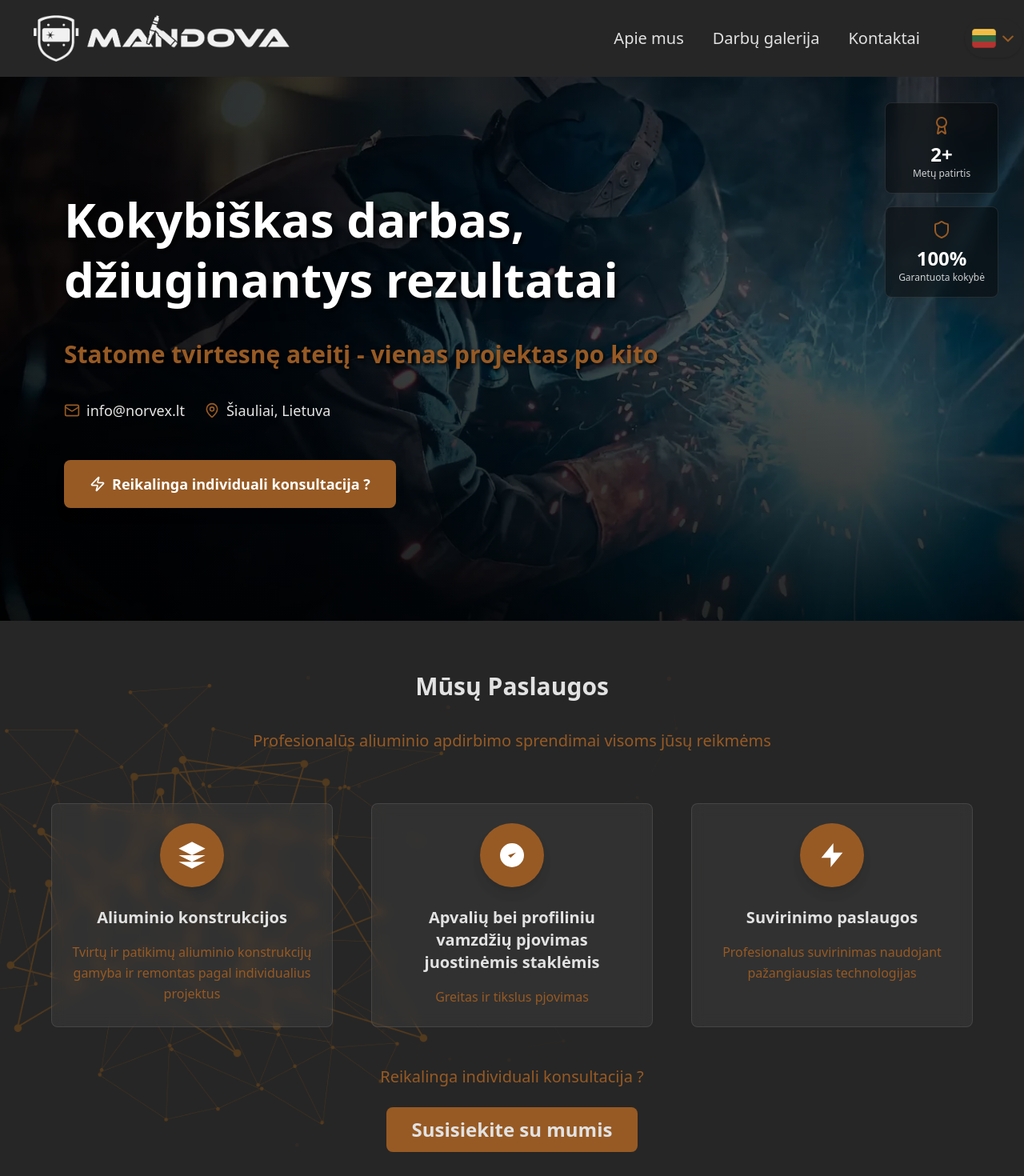
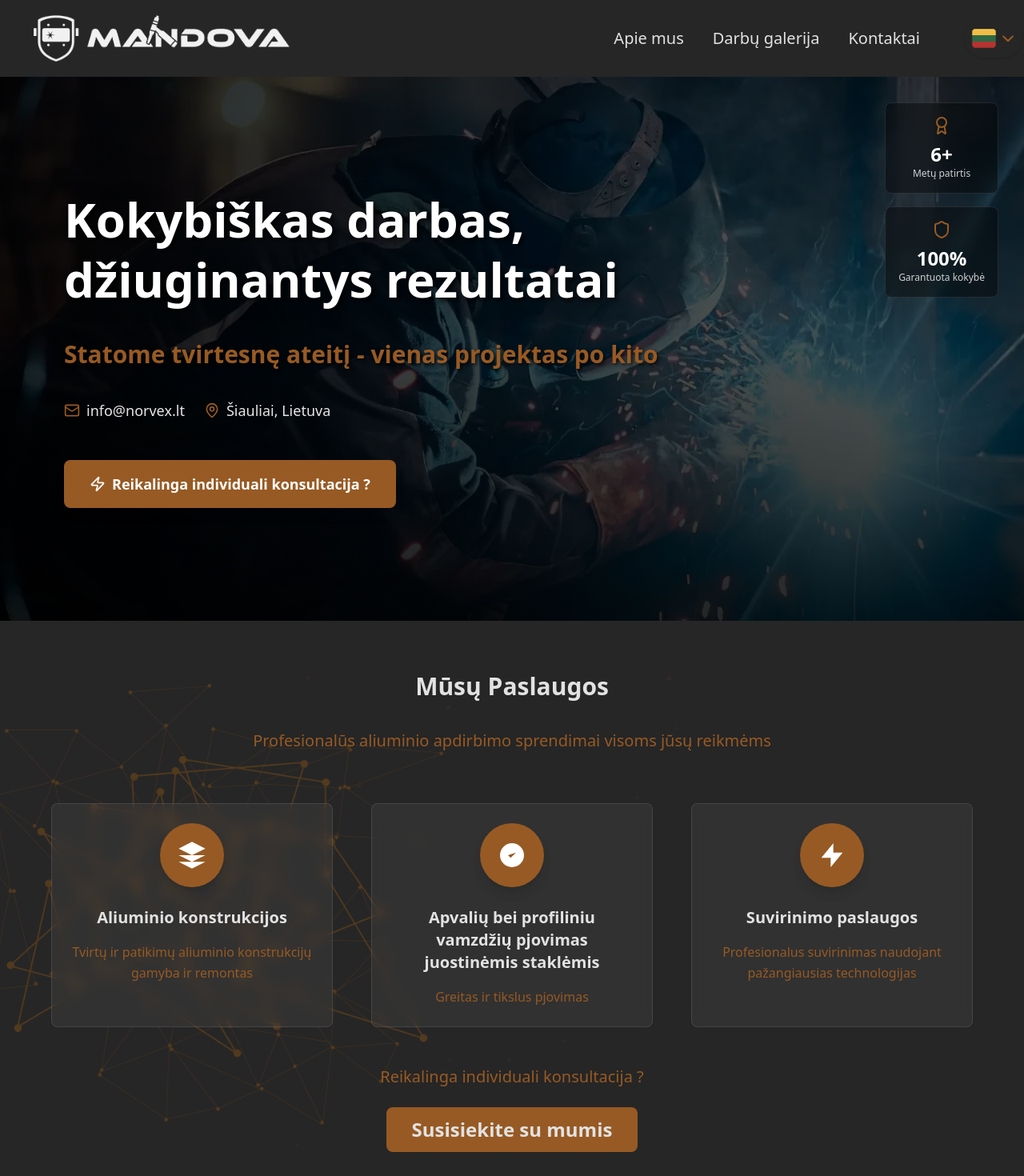
Before and after one commit to DovydasNor/Mandova, a React (Vite) app: page / in a window 1280 px wide. Shown: the top 1470 px of the page at 80% size. Built offline with nearby package versions, Linux system fonts and the light colour scheme.

Commit message:
little text change

```diff
--- a/src/components/Hero.tsx
+++ b/src/components/Hero.tsx
@@ -198,7 +198,7 @@ const Hero: React.FC = () => {
           transition={{ delay: 1 }}
         >
           {[
-            { icon: Award, value: "2+", label: t('about.years_experience') },
+            { icon: Award, value: "6+", label: t('about.years_experience') },
             { icon: Shield, value: "100%", label: t('about.quality') },
           ].map((stat, i) => (
             <motion.div
--- a/src/locales/en/translation.json
+++ b/src/locales/en/translation.json
@@ -23,7 +23,7 @@
     "subtitle": "Professional aluminum processing solutions for all your needs",
     "card1": {
       "title": "Aluminium constructions",
-      "desc": "Manufacturing and repair of strong, reliable aluminum structures tailored to individual projects"
+      "desc": "Manufacturing and repair of strong, reliable aluminum structures"
     },
     "card2": {
       "title": "Cutting of round and profile tubes using a band saw",
--- a/src/locales/lt/translation.json
+++ b/src/locales/lt/translation.json
@@ -23,7 +23,7 @@
     "subtitle": "Profesionalūs aliuminio apdirbimo sprendimai visoms jūsų reikmėms",
     "card1": {
       "title": "Aliuminio konstrukcijos",
-      "desc": "Tvirtų ir patikimų aliuminio konstrukcijų gamyba ir remontas pagal individualius projektus"
+      "desc": "Tvirtų ir patikimų aliuminio konstrukcijų gamyba ir remontas"
     },
     "card2": {
       "title": "Apvalių bei profiliniu vamzdžių pjovimas juostinėmis staklėmis",
```
